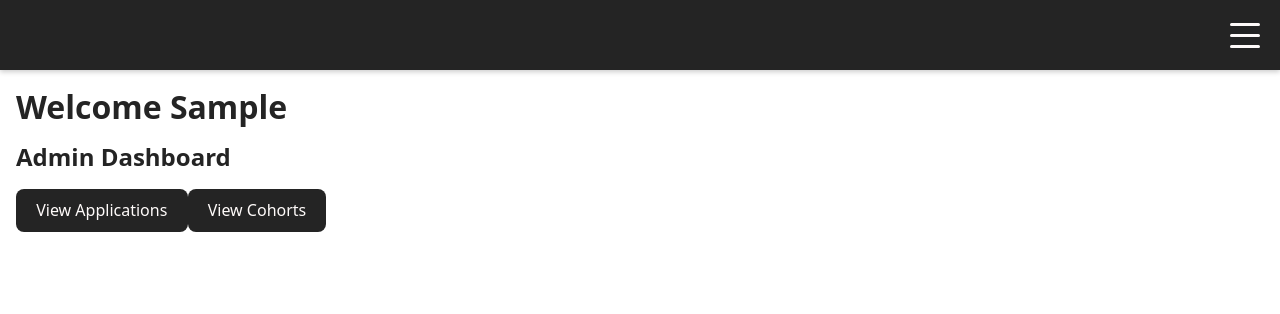
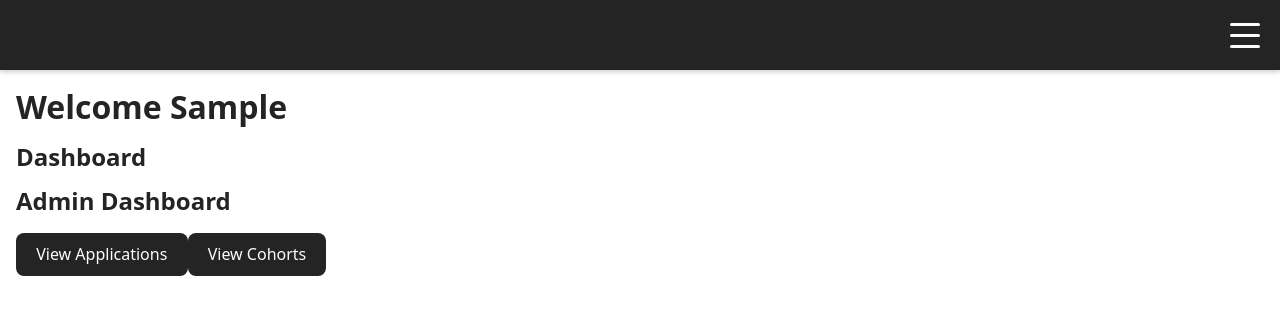
Before and after one commit to yusufalp/program-platform-client, a React (Vite) app: page /dashboard in a window 1280 px wide. Shown: the top 314 px of the page. Built offline with nearby package versions, Linux system fonts and the light colour scheme; sample sign-in values are in the browser's storage.

Commit message:
add dashboard for new role

```diff
--- a/src/pages/DashboardPage.tsx
+++ b/src/pages/DashboardPage.tsx
@@ -1,5 +1,6 @@
 import AdminDashboard from "../features/dashboard/components/AdminDashboard";
 import ApplicantDashboard from "../features/dashboard/components/ApplicantDashboard";
+import MenteeDashboard from "../features/dashboard/components/MenteeDashboard";
 import MentorDashboard from "../features/dashboard/components/MentorDashboard";
 
 import { useAuth } from "../hooks/useAuth";
@@ -11,6 +12,7 @@ export default function DashboardPage() {
     admin: AdminDashboard,
     applicant: ApplicantDashboard,
     mentor: MentorDashboard,
+    mentee: MenteeDashboard,
   };
 
   const RoleDashboard = user
@@ -20,6 +22,7 @@ export default function DashboardPage() {
   return (
     <div className="p-4">
       <h1>Welcome {user?.firstName}</h1>
+      <h2>Dashboard</h2>
 
       <RoleDashboard />
     </div>
```
